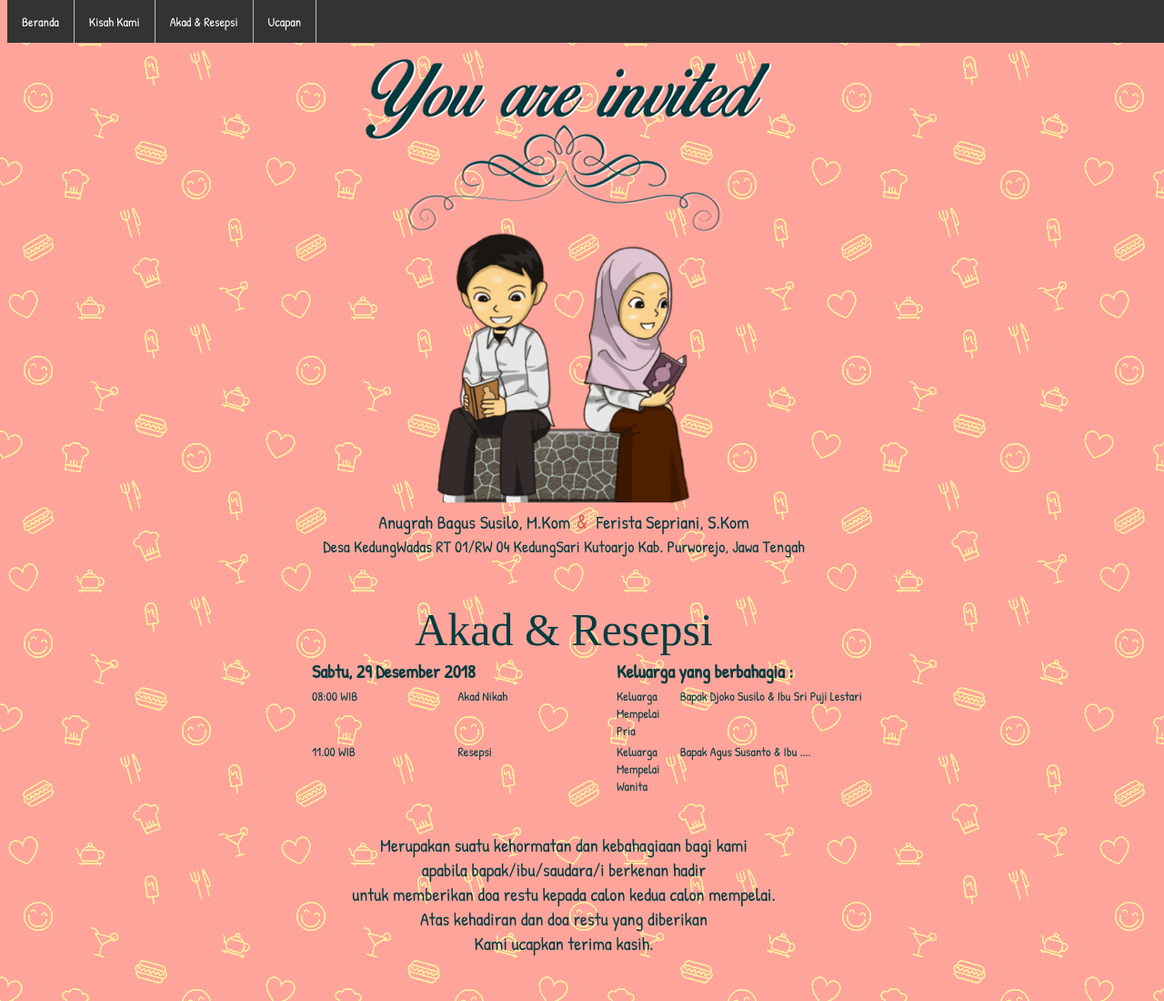
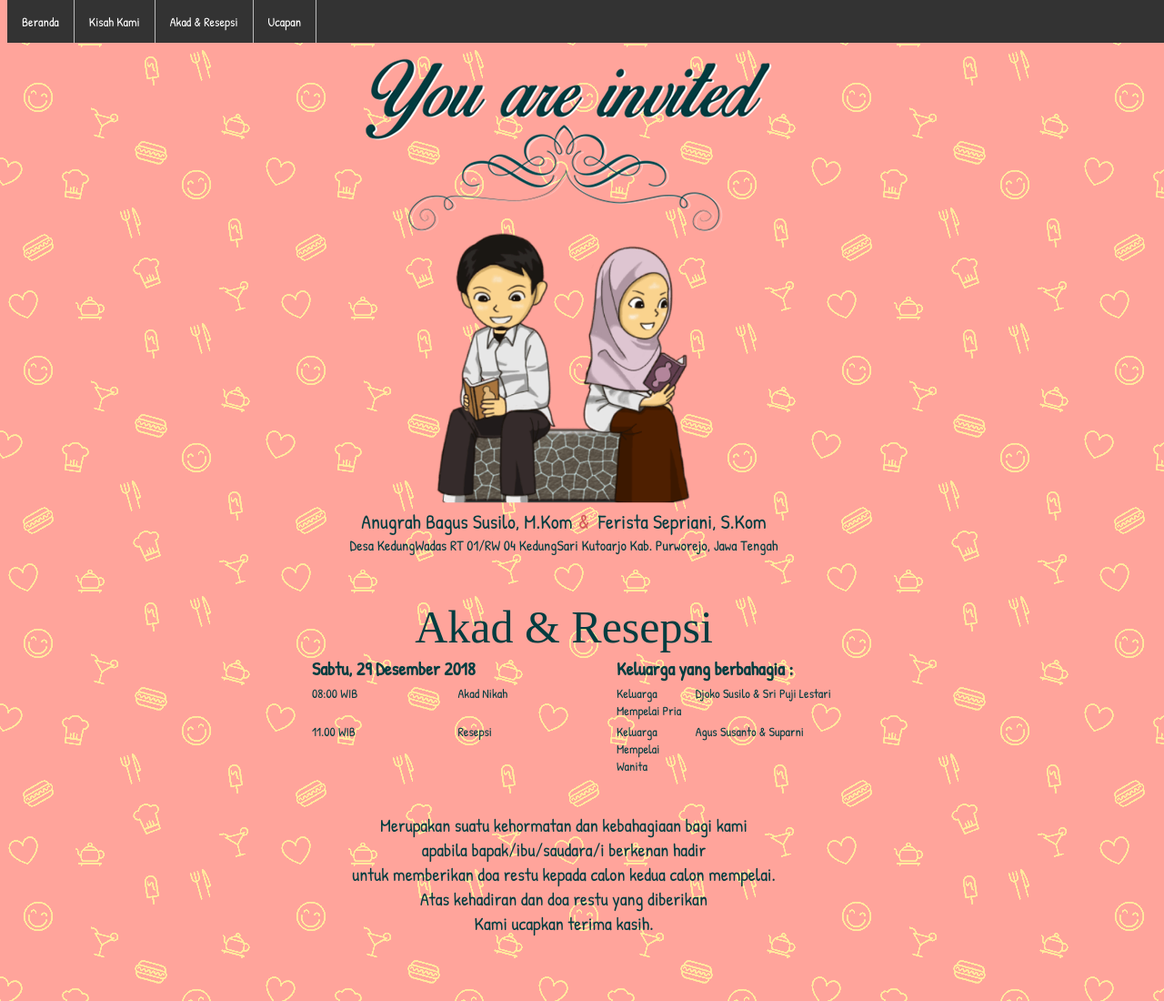
Before and after one commit to anugrahbsoe/walimatulursy, a plain HTML site: page index.html in a window 1280 px wide. Shown: the top 1100 px of the page at 91% size. Drawn offline with Linux system fonts and the light colour scheme; a web font is replaced by a local one.

Commit message:
Update index.html

```diff
--- a/index.html
+++ b/index.html
@@ -35,11 +35,11 @@
 	<img src="assets/img/header-text-500.png" style="margin-top: -50px" />
           <!--<img src="assets/img/baguslia1.png" style="margin-top: -80px;" />--><br><br><br>
      <img src="assets/img/avatar.png" width="350" height="300" style="margin-top: -80px;"></img><br>
-          <span style="font-size: 20px;">Anugrah Bagus Susilo, M.Kom</span>&nbsp;
+          <span style="font-size: 22px;">Anugrah Bagus Susilo, M.Kom</span>&nbsp;
           <span style="color: rgb(212, 90, 90); font-size: 23px;">&</span>&nbsp;&nbsp;
-          <span style="font-size: 20px;">Ferista Sepriani, S.Kom</span>
+          <span style="font-size: 22px;">Ferista Sepriani, S.Kom</span>
           <br/>
-          <span style="font-size: 18px;">Desa KedungWadas RT 01/RW 04 KedungSari Kutoarjo
+          <span style="font-size: 16px;">Desa KedungWadas RT 01/RW 04 KedungSari Kutoarjo
 Kab. Purworejo, Jawa Tengah</center>
 <!--<iframe src="https://www.google.com/maps/embed?pb=!1m18!1m12!1m3!1d31665.411595731788!2d110.88271533938278!3d-7.220704716380344!2m3!1f0!2f0!3f0!3m2!1i1024!2i768!4f13.1!3m3!1m2!1s0x2e70a620dee60fd7%3A0x5027a76e355c120!2sGeyer%2C+Kabupaten+Grobogan%2C+Jawa+Tengah!5e0!3m2!1sid!2sid!4v1469948854367" width="600" height="450" frameborder="0" style="border:0" allowfullscreen></iframe>
 -->    <!--<a href="https://www.google.co.in/maps/place/New+Woodlands+Hotel/@13.0453638,80.2619698,17z/data=!3m1!4b1!4m2!3m1!1s0x0:0x24234c08cad8f102" target="_blank"><img src="assets/img/maps-24.png" /></a>
@@ -72,14 +72,14 @@ Kab. Purworejo, Jawa Tengah</center>
               <td style="width: 50px;">08:00 WIB</td>
               <td>Akad Nikah</td>
               <td style="width: 50px;">Keluarga Mempelai Pria</td>
-              <td>Bapak Djoko Susilo & Ibu Sri Puji Lestari</td>
+              <td>Djoko Susilo & Sri Puji Lestari</td>
             </tr>
             <tr>
               <td rowspan="4">11.00 WIB</td>
               <td rowspan="4">Resepsi<br/>
               </td>
               <td>Keluarga Mempelai Wanita</td>
-              <td>Bapak Agus Susanto & Ibu ....
+              <td>Agus Susanto & Suparni
               </td>
             </tr>
                       </tbody>
```
